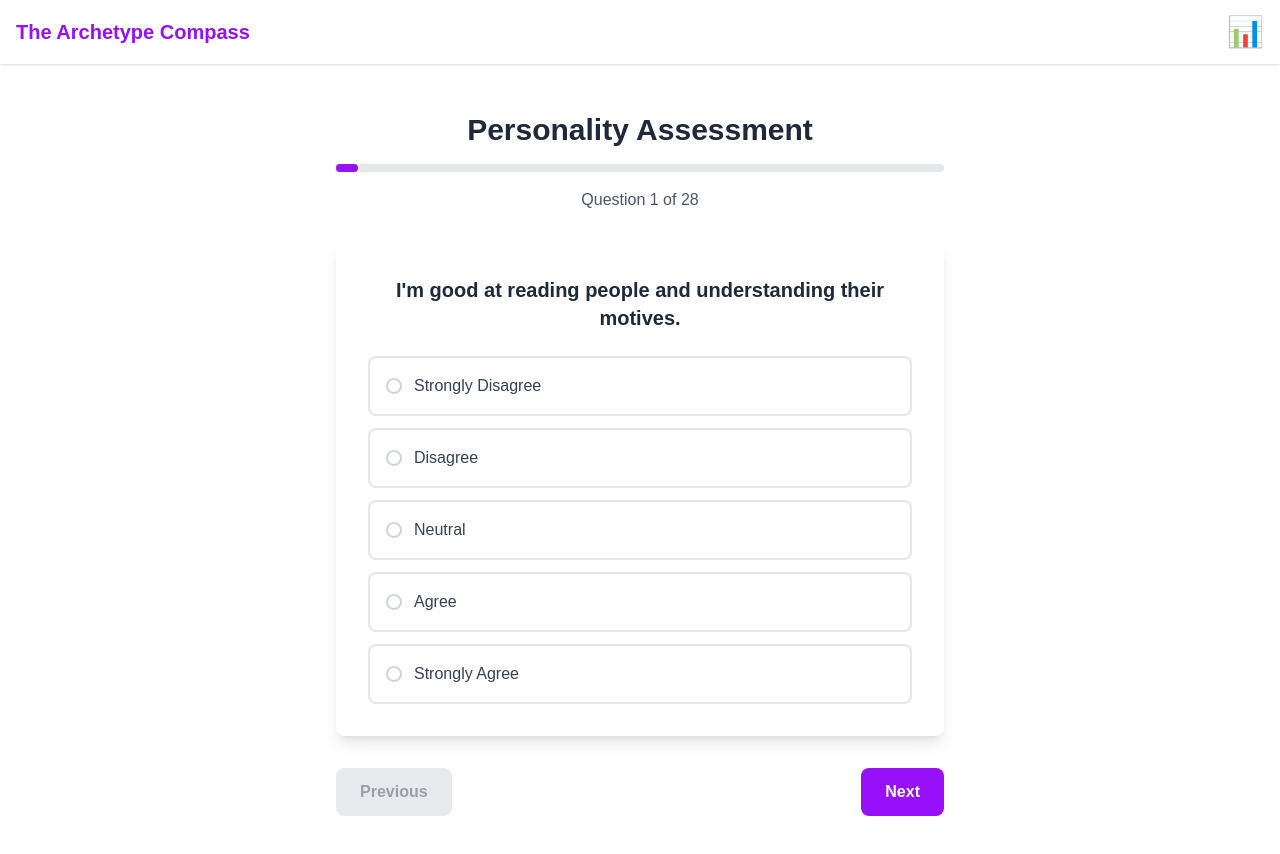
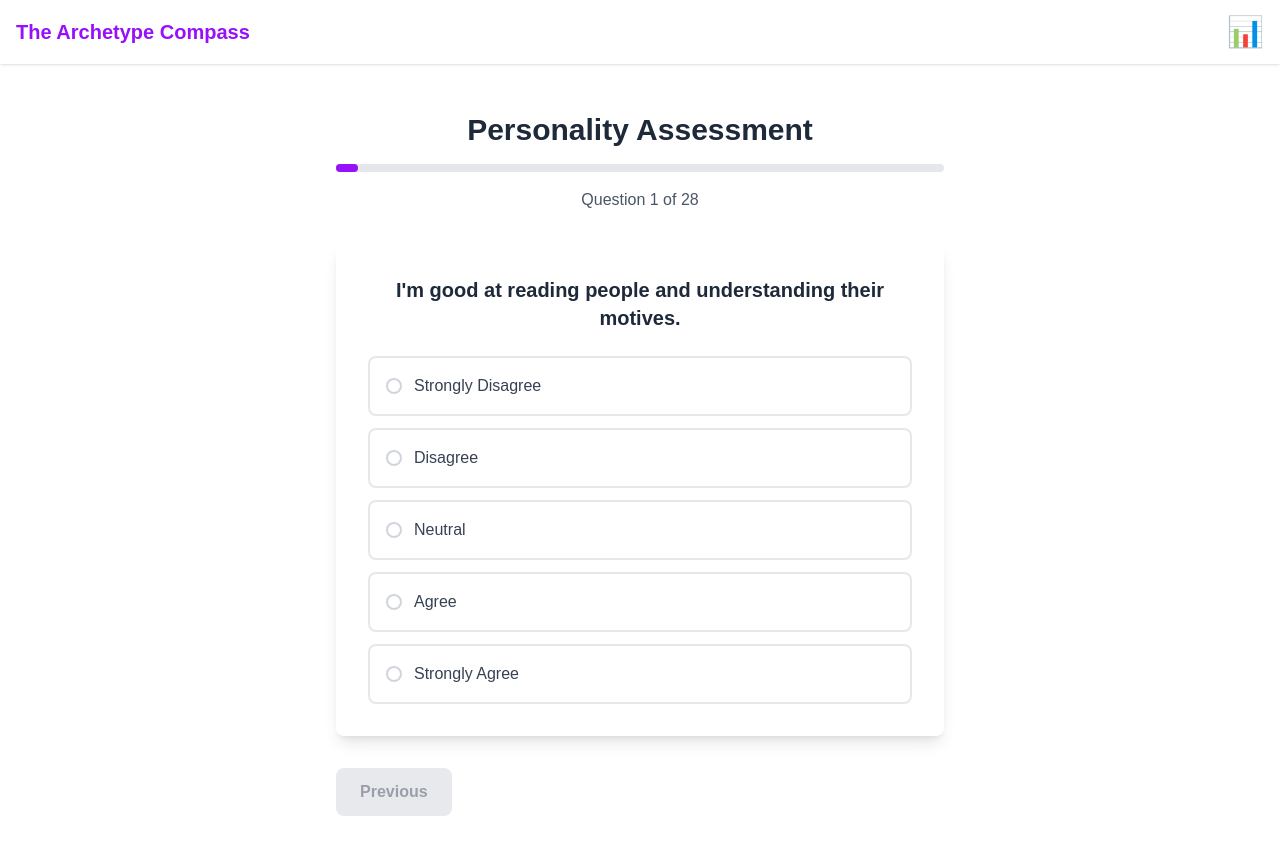
Before and after one commit to evunti/arch_compass, a Next.js app: page /questionnaire in a window 1280 px wide. Shown: the top 854 px of the page. Built offline with nearby package versions, Linux system fonts and the light colour scheme; no server answers.

Commit message:
added diff handling for next question in questionnaire

```diff
--- a/src/app/questionnaire/page.tsx
+++ b/src/app/questionnaire/page.tsx
@@ -364,6 +364,21 @@ export default function Questionnaire() {
     const newAnswers = [...answers];
     newAnswers[originalIndex] = value;
     setAnswers(newAnswers);
+
+    setTimeout(() => {
+      if (currentQuestionIndex < 27) {
+        setCurrentQuestionIndex(currentQuestionIndex + 1);
+        const nextOriginalIndex =
+          shuffledQuestions[currentQuestionIndex + 1].originalIndex;
+        setAnswers((prev) => {
+          const updated = [...prev];
+          updated[nextOriginalIndex] = 0;
+          return updated;
+        });
+      } else {
+        handleSubmit();
+      }
+    }, 300);
   };
 
   const handleNext = () => {
@@ -557,7 +572,7 @@ export default function Questionnaire() {
           </div>
         </div>
 
-        <div className="flex justify-between">
+        <div className="flex justify-start">
           <button
             onClick={handlePrevious}
             disabled={currentQuestionIndex === 0}
@@ -565,12 +580,6 @@ export default function Questionnaire() {
           >
             Previous
           </button>
-          <button
-            onClick={handleNext}
-            className="px-6 py-3 bg-purple-600 text-white rounded-lg font-semibold hover:bg-purple-700 transition-colors"
-          >
-            {currentQuestionIndex === 27 ? "Complete Test" : "Next"}
-          </button>
         </div>
       </div>
     </div>
```
